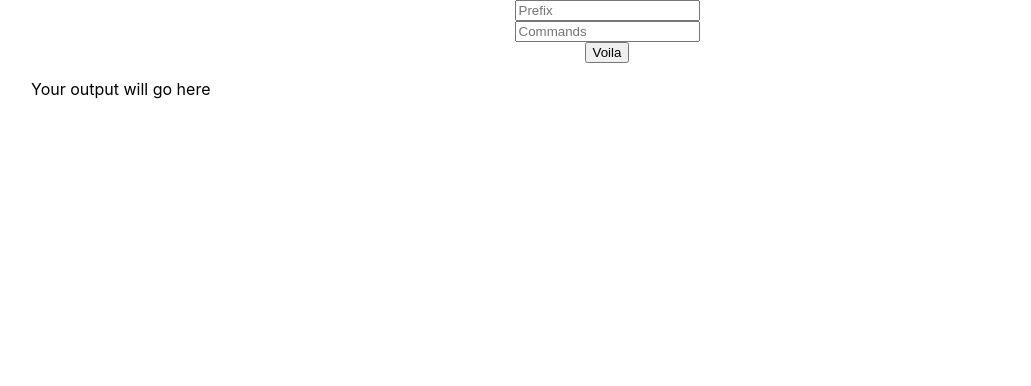
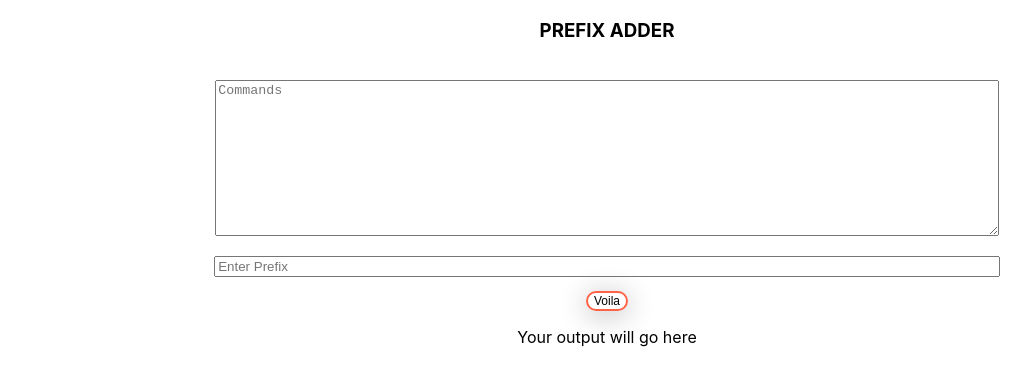
Before and after one commit to Vipul1142/prefixAdder, a plain HTML site: page index.html in a window 1280 px wide. Shown: the whole page, without its empty margins (33-1064 px from the left). Drawn offline with Linux system fonts and the light colour scheme.

Commit message:
added submit button

```diff
--- a/index.html
+++ b/index.html
@@ -12,7 +12,7 @@
         font-family: -apple-system, BlinkMacSystemFont, "Segoe UI", Roboto,
           Oxygen, Ubuntu, Cantarell, "Open Sans", "Helvetica Neue", sans-serif;
       }
-      #inputs {
+      div {
         display: flex;
         flex-flow: column nowrap;
         width: 75%;
@@ -22,15 +22,46 @@
         text-align: center;
         align-items: center;
       }
+      .textInput {
+        margin-top: 20px;
+        width: 90%;
+      }
+      #submit {
+        margin-top: 14px;
+        border: 2px solid tomato;
+        background: none;
+        border-radius: 14px;
+        text-decoration: none;
+        font-size: 12px;
+        box-shadow: 0px 4px 28px 1px rgba(0, 0, 0, 0.24);
+        cursor: pointer;
+        outline: none;
+        transition: 0.2s all;
+      }
+      #submit:active {
+        transform: scale(0.98);
+        box-shadow: 0px 2px 22px 1px rgba(0, 0, 0, 0.24);
+      }
     </style>
   </head>
   <body>
-    <div id="inputs">
-      <input type="text" class="textInput" id="Prefix" placeholder="Prefix" />
-      <input type="text" class="textInput" id="text" placeholder="Commands" />
+    <div>
+      <h3>PREFIX ADDER</h3>
+      <textarea
+        name="text"
+        id="commands"
+        cols="50"
+        rows="10"
+        placeholder="Commands"
+        class="textInput"
+      ></textarea>
+      <input
+        type="text"
+        class="textInput"
+        id="Prefix"
+        placeholder="Enter Prefix"
+      />
       <input type="button" id="submit" value="Voila" />
-    </div>
-    <div>
       <p id="output">Your output will go here</p>
     </div>
   </body>
```
